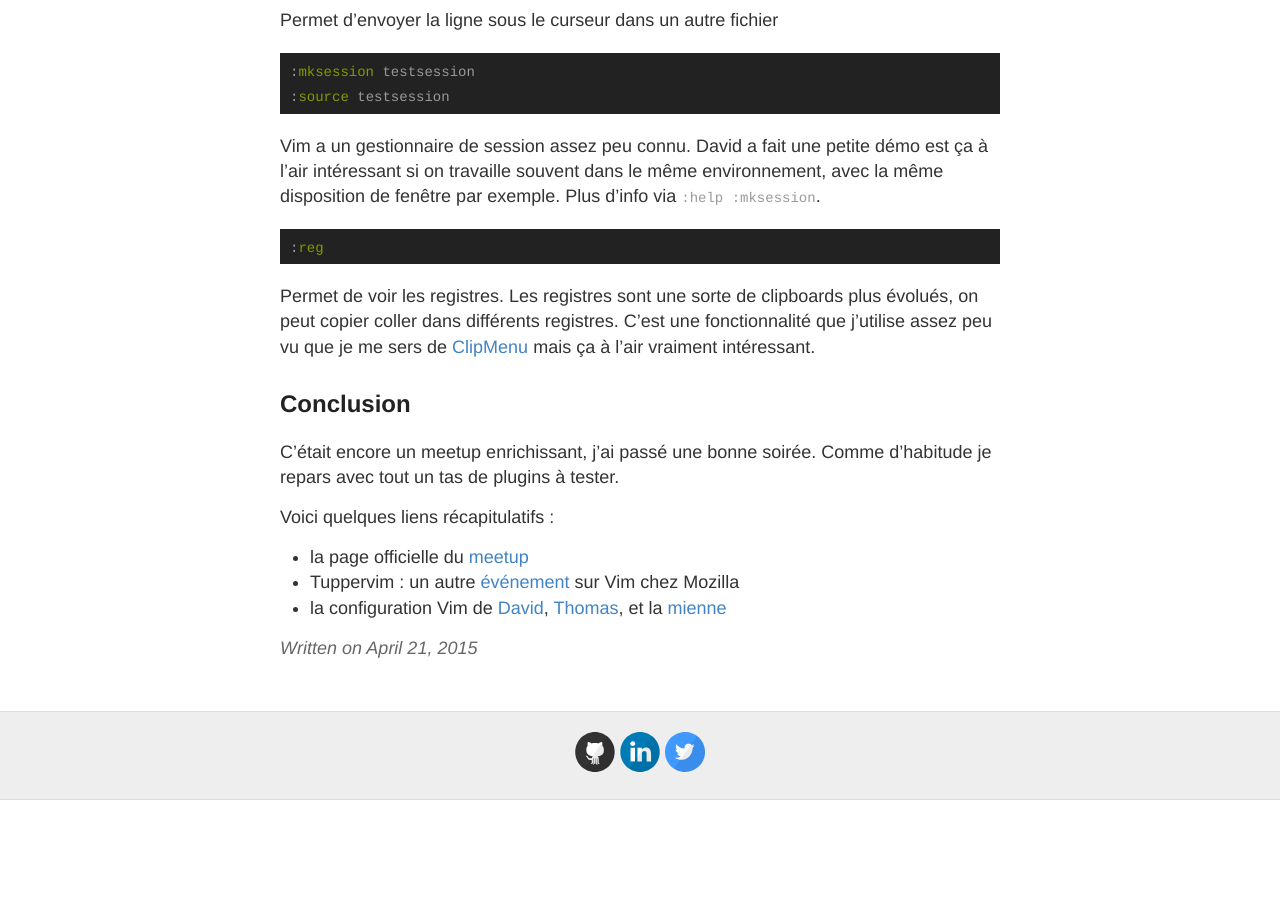
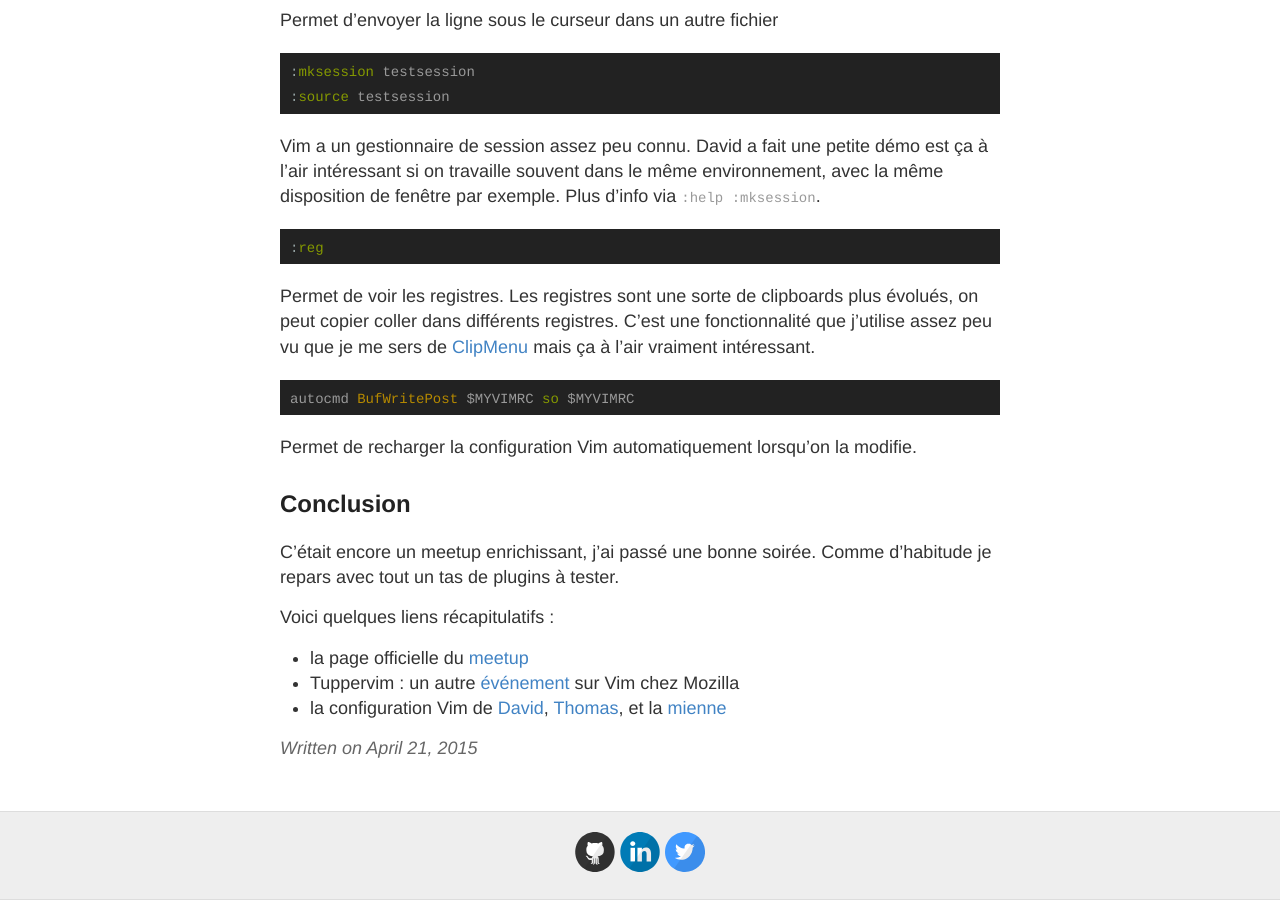
Before and after one commit to jumichot/jumichot.github.io, a Jekyll site: the page built from _posts/2015-04-22-meetup-vim-avril-2015.markdown, in a window 1280 px wide and 900 px high, scrolled down 5409 px. Built offline with Jekyll 4.4.1, drawn with Linux system fonts in a browser that asks for light colours; before the commit the page ends 6209 px from its top, so only the background shows below that.

Commit message:
Add line for reloading vimrc

```diff
--- a/_posts/2015-04-22-meetup-vim-avril-2015.markdown
+++ b/_posts/2015-04-22-meetup-vim-avril-2015.markdown
@@ -126,6 +126,11 @@ Permet de voir les registres. Les registres sont une sorte de clipboards plus é
 différents registres. C'est une fonctionnalité que j'utilise assez peu vu que je me sers de [ClipMenu](http://www.clipmenu.com/)
 mais ça à l'air vraiment intéressant.
 
+{% highlight vim %}
+autocmd BufWritePost $MYVIMRC so $MYVIMRC
+{% endhighlight %}
+Permet de recharger la configuration Vim automatiquement lorsqu'on la modifie.
+
 ## Conclusion
 C'était encore un meetup enrichissant, j'ai passé une bonne soirée. Comme d'habitude je repars avec tout un tas de plugins à tester.
 
```
